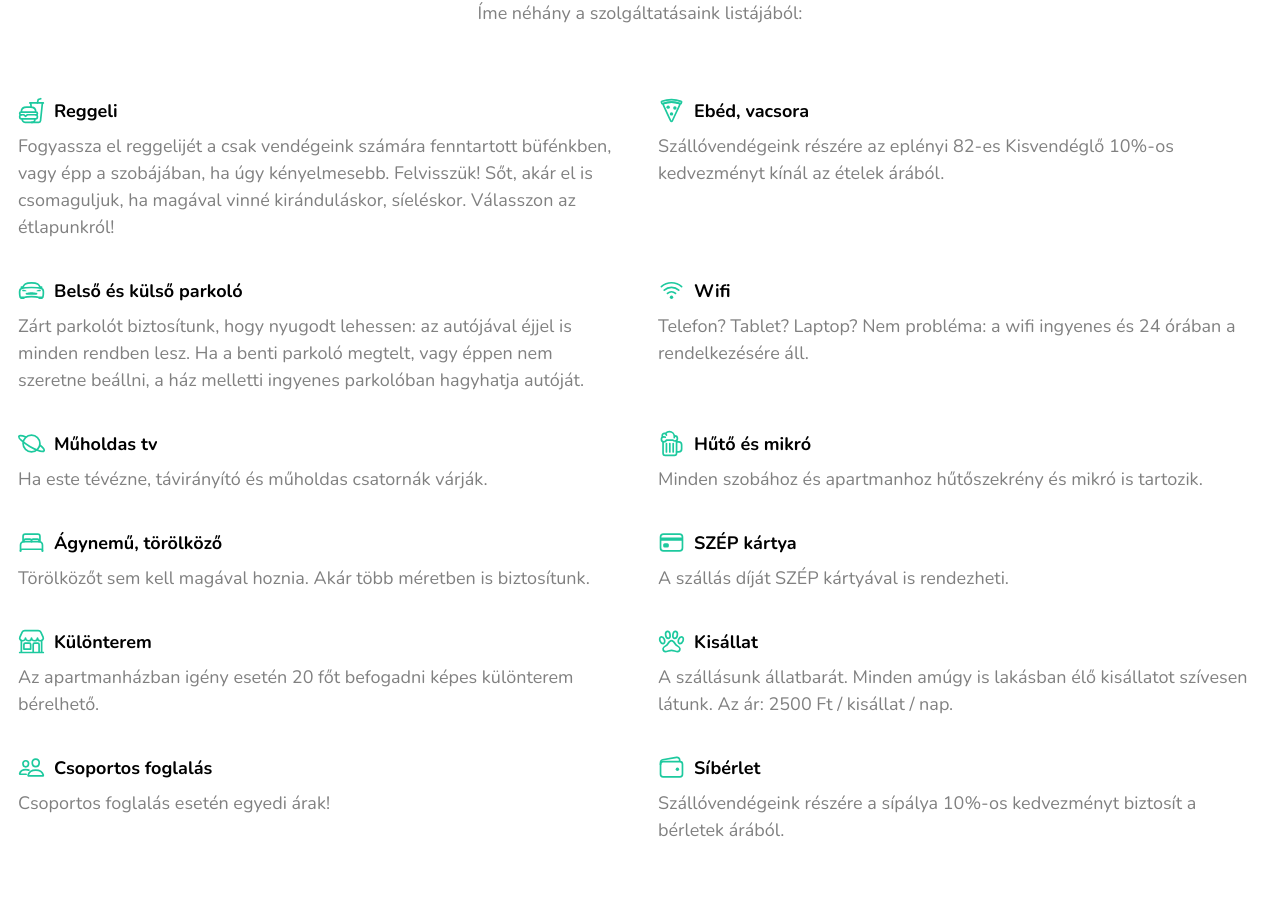
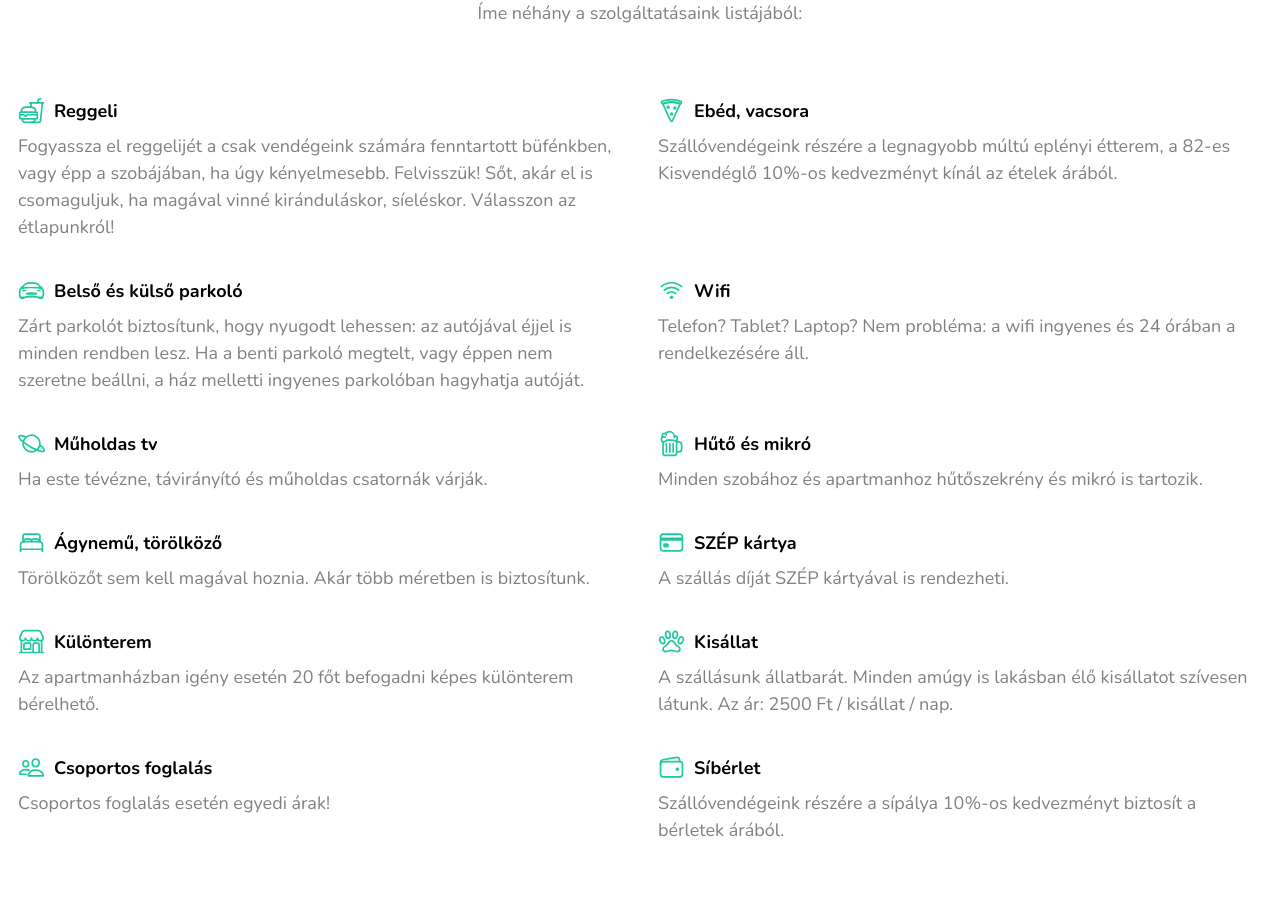
Before and after one commit to xdevtomix/bakonyi, a React (Vite) app: page / in a window 1280 px wide. Shown: the part 1475-2380 px from the top of the page. Built offline with nearby package versions, Linux system fonts and the light colour scheme; no server answers.

Commit message:
services - text change

```diff
--- a/src/components/Services.jsx
+++ b/src/components/Services.jsx
@@ -15,7 +15,7 @@ const data = [
         id: 2,
         icon: 'pizza-outline',
         header: 'Ebéd, vacsora',
-        text: 'Szállóvendégeink részére az eplényi 82-es Kisvendéglő 10%-os kedvezményt kínál az ételek árából.'
+        text: 'Szállóvendégeink részére a legnagyobb múltú eplényi étterem, a 82-es Kisvendéglő 10%-os kedvezményt kínál az ételek árából.'
     },
     {
         id: 3,
```
